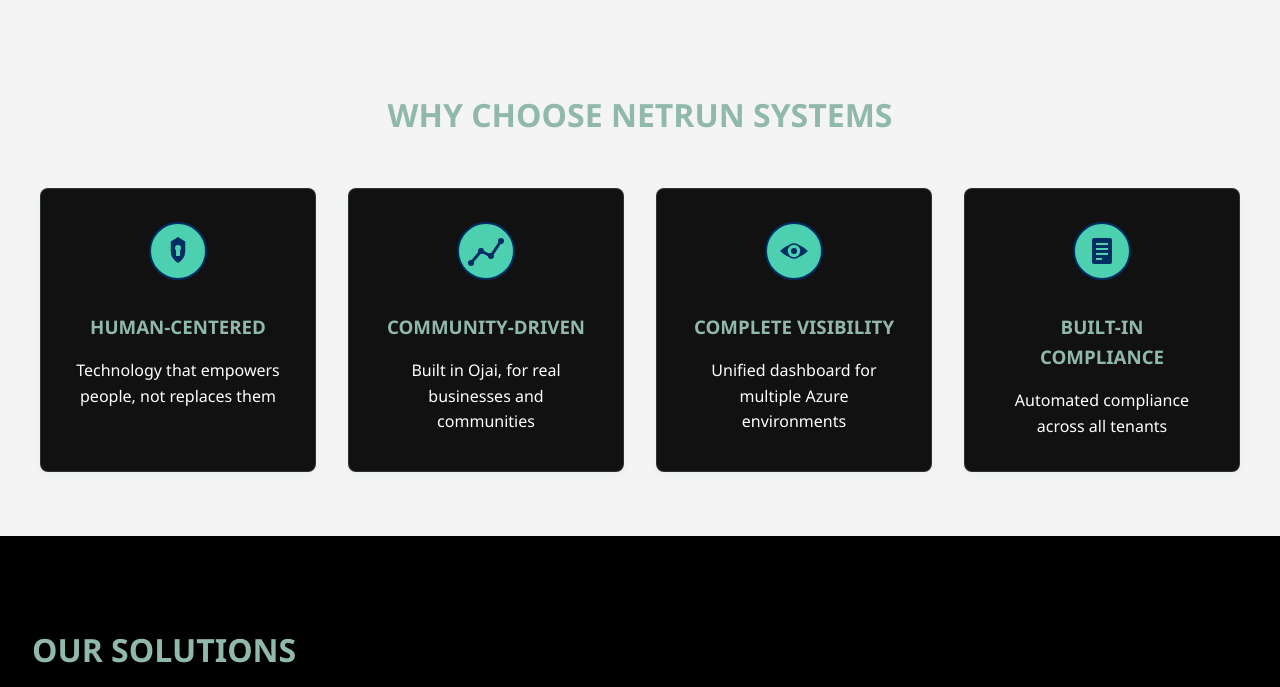
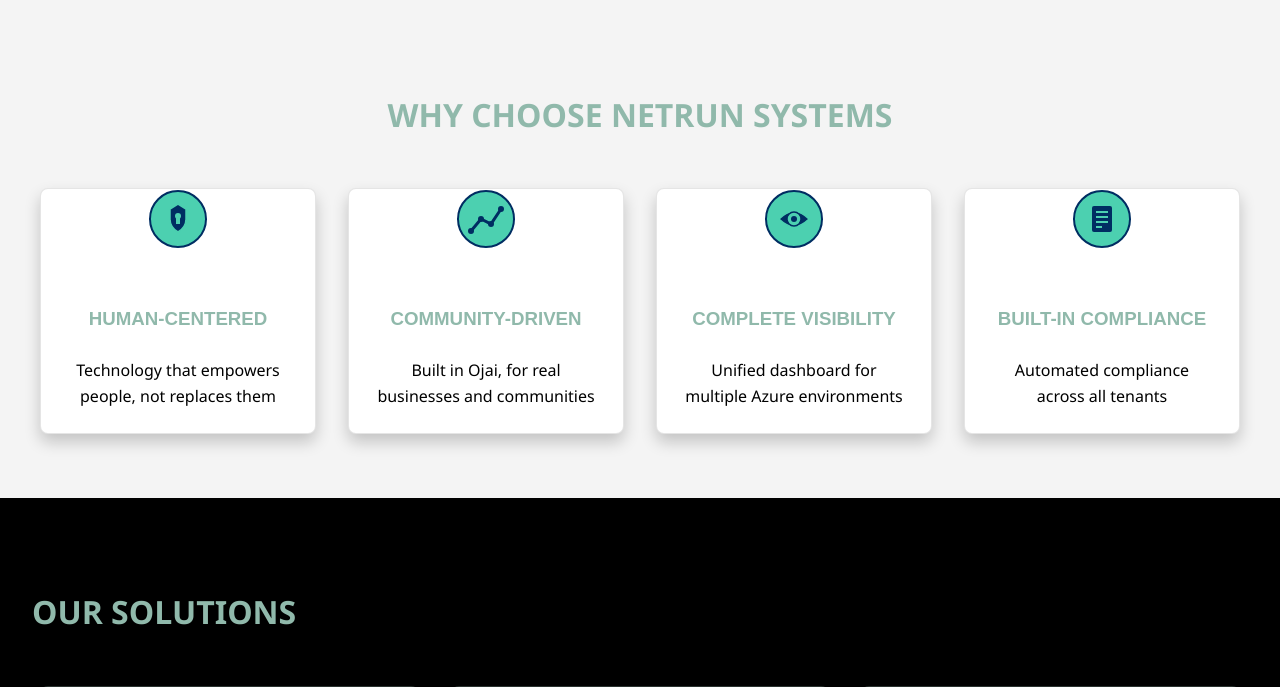
Before and after one commit to schoonercg/netrunsystems, a Flask app: page / in a window 1280 px wide. Shown: the part 543-1230 px from the top of the page. Run offline with Flask 3, Linux system fonts and the light colour scheme.

Commit message:
Assistant checkpoint: Update card styles with white background
Assistant generated file changes:
- static/css/styles.css: Update card styles with white background and black text

---

User prompt:

lets try white backgrounds behind black floatin vards

Replit-Commit-Author: Assistant
Replit-Commit-Session-Id: 69c2221a-5203-4e90-a048-2a57da72fcf5

```diff
--- a/static/css/styles.css
+++ b/static/css/styles.css
@@ -367,32 +367,29 @@ nav {
 }
 
 .feature-card {
-  background-color: #111;
-  padding: 2rem;
+  background-color: #ffffff;
   border-radius: 8px;
-  box-shadow: 0 4px 12px rgba(144, 185, 171, 0.08);
-  transition: all 0.3s ease;
-  border: 1px solid rgba(144, 185, 171, 0.2);
+  overflow: hidden;
+  box-shadow: 0 8px 16px rgba(0, 0, 0, 0.2);
+  transition: transform 0.3s ease;
+  border: 1px solid rgba(0, 0, 0, 0.1);
+  color: #000000;
 }
 
 .feature-card:hover {
   transform: translateY(-5px);
-  box-shadow: 0 6px 16px rgba(144, 185, 171, 0.12);
-  border-color: rgba(144, 185, 171, 0.2);
-}
-
-.feature-icon {
-  margin-bottom: 1.5rem;
-}
-
-.feature-icon img {
-  width: 60px;
-  height: 60px;
+  box-shadow: 0 12px 20px rgba(0, 0, 0, 0.3);
 }
 
 .feature-card h3 {
-  margin-bottom: 1rem;
+  font-family: 'Futura Bold', 'Futura', sans-serif;
+  padding: 1.5rem 1.5rem 0.5rem;
   color: var(--primary-color);
+}
+
+.feature-card p {
+  padding: 0 1.5rem 1.5rem;
+  color: #000000;
 }
 
 /* Products Section */
@@ -1167,8 +1164,7 @@ h1, h2, h3, h4, h5, h6 {
   color: var(--secondary-color);
 }
 
-/* Responsive Design */
-@media (max-width: 992px) {
+/* Responsive Design */@media (max-width: 992px) {
   .hero h1 {
     font-size: 2.2rem;
   }
```
